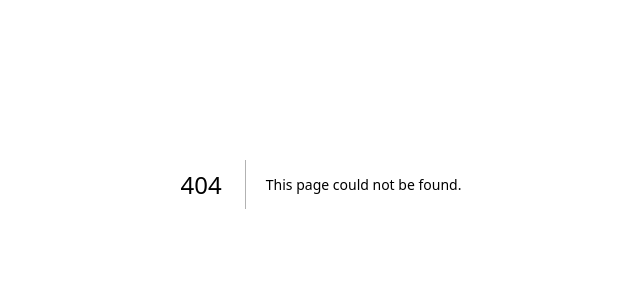
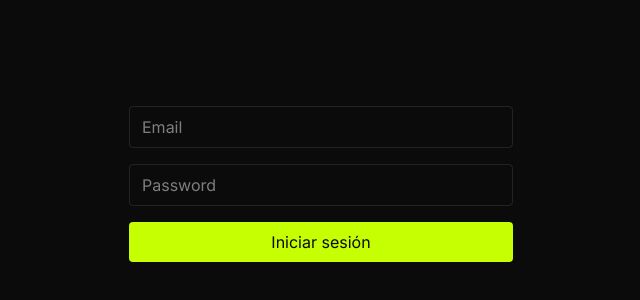
Before and after one commit to JaimeGonz/carga-plus-web, a Next.js app: page /login in a window 1280 px wide. Before the commit this address had no page. Shown: the part 216-516 px from the top of the page, without its empty margins (319-959 px from the left). Built offline with nearby package versions, Linux system fonts and the light colour scheme.

Commit message:
feat: add login page

```diff
--- /dev/null
+++ b/src/app/login/page.tsx
@@ -0,0 +1,60 @@
+"use client";
+
+import { useRouter } from "next/navigation";
+import { useState } from "react";
+
+export default function LoginPage() {
+  const [email, setEmail] = useState("");
+  const [password, setPassword] = useState("");
+  const [error, setError] = useState<string | null>(null);
+
+  const router = useRouter();
+
+  async function handleSubmit(e: React.SubmitEvent<HTMLFormElement>) {
+    e.preventDefault();
+    setError(null);
+
+    const res = await fetch("/api/auth/login", {
+      method: "POST",
+      headers: { "Content-Type": "application-json" },
+      body: JSON.stringify({ email, password }),
+    });
+
+    if (!res.ok) {
+      const data = await res.json();
+      setError(data.message ?? "Error al iniciar sesión");
+      return;
+    }
+
+    router.push("/dashboard");
+  }
+
+  return (
+    <main className="min-h-screen flex items-center justify-center bg-background">
+      <form onSubmit={handleSubmit} className="space-y-4 w-full max-w-sm">
+        <input
+          type="email"
+          placeholder="Email"
+          value={email}
+          onChange={(e) => setEmail(e.target.value)}
+          className="w-full border rounded px-3 py-2"
+        />
+        <input
+          type="password"
+          placeholder="Password"
+          value={password}
+          onChange={(e) => setPassword(e.target.value)}
+          className="w-full border rounded px-3 py-2"
+        />
+        {error && <p className="text-destructive text-sm">{error}</p>}
+
+        <button
+          type="submit"
+          className="w-full bg-primary text-primary-foreground rounded py-2"
+        >
+          Iniciar sesión
+        </button>
+      </form>
+    </main>
+  );
+}
```
